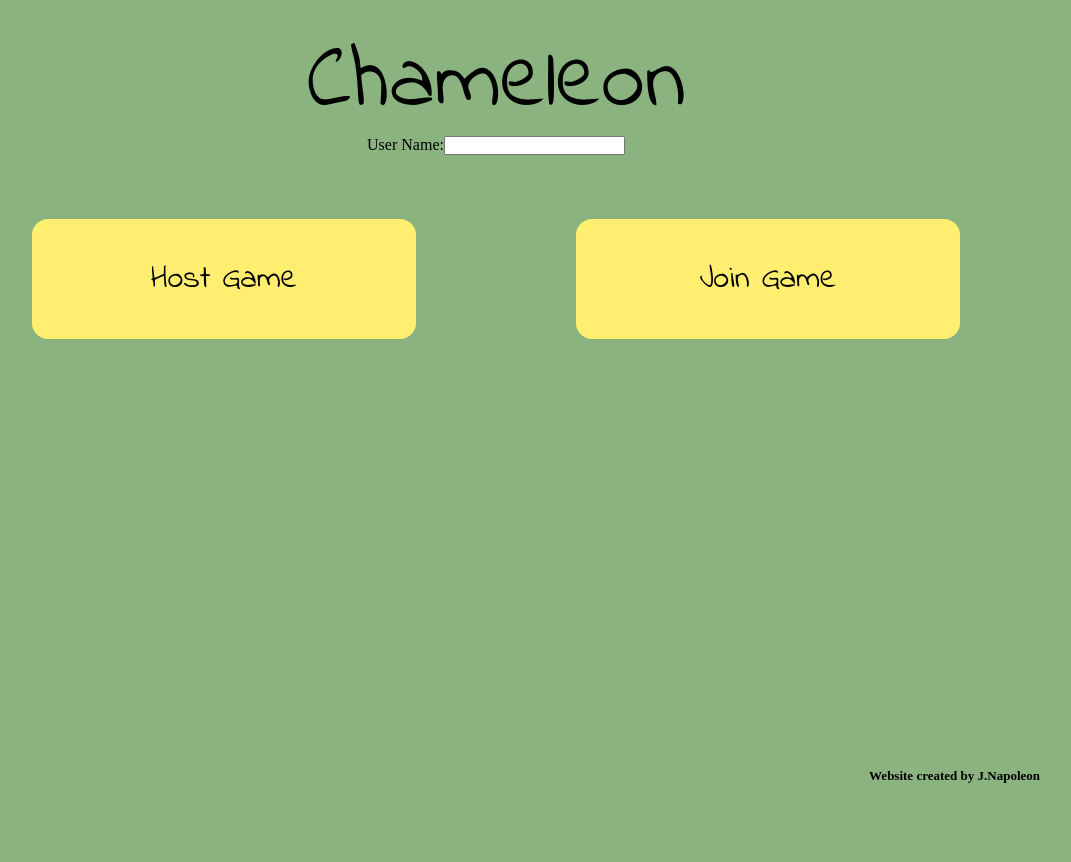
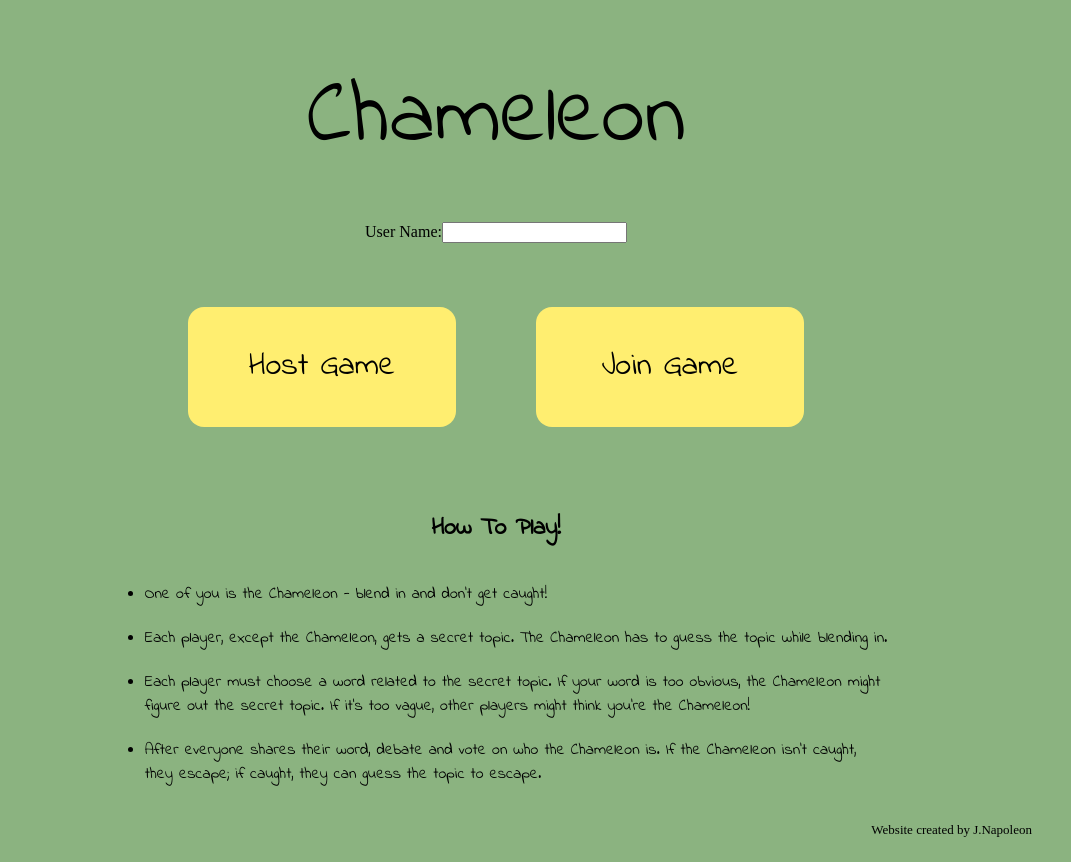
Before and after one commit to jordannapoleon/Chameleon_Clone, a Next.js app: page / in a window 1280 px wide. Shown: the whole page, without its empty margins (144-1215 px from the left). Before the commit the page ends 800 px from the top, so only its background shows below. Built offline with nearby package versions, Linux system fonts and the light colour scheme.

Commit message:
refactored >> restyled >> homepage

```diff
--- a/pages/Home/index.js
+++ b/pages/Home/index.js
@@ -1,9 +1,10 @@
+//Styling
+import css from '@/styles/HomePage.module.css'
+//Imports -> Hooks
 import React from "react";
 import { useRouter } from "next/router";
 import { indieFlower } from "../components/Fonts/Fonts";
 
-//Styling
-import css from '@/styles/HomePage.module.css'
 
 const HomePage = () => {
 
@@ -17,26 +18,39 @@ const HomePage = () => {
     })
 
     return (
-            <main className={`${css.playerContainerHome}`}>
-                <div className={`${css.usernameContainerHome}`}>
-                    <label for="UserName">User Name:
-                    </label>
-                    <input></input>
+        <main className={`${css.homeContainer}`}>
+            <div className={`${css.usernameWrapper}`}>
+                <label for="UserName">User Name:</label>
+                <input type='text' id='UserName'></input>
+            </div>
+            <div className={`${css.selectionWrapper}`}>
+                <button className={`${css.selectionButton} ${indieFlower.className}`} type='button' onClick={() => goToHostGame('host')}>Host Game</button>
+                <button className={`${css.selectionButton} ${indieFlower.className}`}type='button' onClick={() => goToLobby()}>Join Game</button>
+            </div>
+            <div className={`${css.howToPlayWrapper} ${indieFlower.className}`}>
+                <h2>How To Play!</h2>
+                <div>
+                    <ul>
+                        <li>
+                            One of you is the Chameleon - blend in and don’t get caught! <br />
+                        </li>
+                        <li>
+                            Each player, except the Chameleon, gets a secret topic.
+                            The Chameleon has to guess the topic while blending in.
+                        </li>
+                        <li>
+                            Each player must choose a word related to the secret topic.
+                            If your word is too obvious, the Chameleon might <br />
+                            figure out the secret topic. If it’s too vague, other players might think you’re the Chameleon!
+                        </li>
+                        <li>
+                            After everyone shares their word, debate and vote on who the Chameleon is. If the Chameleon isn't caught, <br />
+                            they escape; if caught, they can guess the topic to escape.
+                        </li>
+                    </ul>
                 </div>
-                <div className={`${css.selectionContainerHome}`}>
-                    <button className={`${css.selectionButtonHome} ${indieFlower.className}`} type='button' onClick={() => goToHostGame('host')}>Host Game</button>
-                    <button className={`${css.selectionButtonHome} ${indieFlower.className}`}type='button' onClick={() => goToLobby()}>Join Game</button>
-                </div>
-                {/* <div className={`${css.howToPlayHome} ${indieFlower.className}`}>
-                    <h2>How To Play</h2>
-                    <li>ontrary to popular belief, Lorem Ipsum is not simply random text.</li>
-                    <li>ontrary to popular belief, Lorem Ipsum is not simply random text.</li>
-                    <li>ontrary to popular belief, Lorem Ipsum is not simply random text.</li>
-                    <li>ontrary to popular belief, Lorem Ipsum is not simply random text.</li>
-                    <li>ontrary to popular belief, Lorem Ipsum is not simply random text.</li>
-                </div> */}
-            </main>
-
+            </div>
+        </main>
     )
 };
 
--- a/pages/components/Layout/Footer.js
+++ b/pages/components/Layout/Footer.js
@@ -2,7 +2,7 @@ import css from '@/styles/Layout.module.css'
 
 const Footer = () => {
     return (
-        <h1 className={`${css.footer}`}>Website created by J.Napoleon </h1>
+        <footer className={`${css.footer}`}>Website created by J.Napoleon </footer>
     )
 };
 
--- a/pages/components/Layout/Header.js
+++ b/pages/components/Layout/Header.js
@@ -1,15 +1,16 @@
+//Styling
 import css from '@/styles/Layout.module.css'
-import { useRouter } from 'next/router';
+//Imports
 import { indieFlower } from '../Fonts/Fonts';
 
 const Header = () => {
 
-    const router = useRouter();
-
     return (
-        <a href='http://localhost:3000/'>
-            <h1 className={`${css.header} ${indieFlower.className}`} >Chameleon</h1>
-        </a>
+        <header>
+            <a href='http://localhost:3000/'>
+                <h1 className={`${css.header} ${indieFlower.className}`} >Chameleon</h1>
+            </a>
+        </header>
 
     )
 };
--- a/styles/HomePage.module.css
+++ b/styles/HomePage.module.css
@@ -1,47 +1,58 @@
-.playerContainerHome {
+.homeContainer {
     display: flex;
     width: 100%;
     height: 100%;
     flex-direction: column;
     align-items: center;
+    flex: 1;
+    padding-top: 3vh;
     /* border: 2px solid red; */
-    flex: 1;
-
 };
 
-.usernameContainerHome{
+.usernameWrapper{
+    flex: .5;
+    display: flex;
+    width: 100%;
+    border: 1px solid red;
+
+}
+.selectionWrapper{
     flex: 1;
     display: flex;
     width: 100%;
-    padding: 3vh;
-
-
-}
-.selectionContainerHome{
-    flex: .5;
-    display: flex;
-    width: 100%;
+    column-gap: 10vh;
+    justify-content: center;
+    margin: 8vh 0 8vh 0;
 }
 
-
-.selectionButtonHome {
+.selectionButton {
     color: rgb(0, 0, 0);
     background-color: rgb(255, 238, 112);
     border-color: rgba(255, 255, 255, 0);
-    flex: 1;
-    margin: 8vh 10vh 8vh 10vh;
-    height: 15vh;
     border-radius: 2vh;
     font-size: 200%;
+    transition: transform 0.3s, box-shadow 0.3s;
+    height: 15vh;
+    width: 25%;
 }
-.selectionButtonHome:hover {
+.selectionButton:hover {
     color: rgb(255, 238, 112);
     background-color: rgb(139, 179, 128);
+    border: .3vh solid rgb(255, 238, 112);
+    box-shadow: 1px solid black;
+    transform: rotate(5deg) scale(1.1) translate(5px, 5px);
 }
 
-.howToPlayHome {
+.howToPlayWrapper{
+    flex: 1;
     display: flex;
     flex-direction: column;
-    justify-content: center;
-    align-items: center;
 }
+.howToPlayWrapper h2{
+    align-self: center;
+    font-size: 3vh;
+}
+.howToPlayWrapper ul li {
+    margin-bottom: 2.5vh;
+    font-size: 2vh
+}
--- a/styles/Layout.module.css
+++ b/styles/Layout.module.css
@@ -1,8 +1,9 @@
 .header{
     align-items: center;
     justify-content: center;
-    height: 13vh;
+    height: 5vh;
     font-size: 11vh;
+    flex: 1;
 
 }
 
@@ -16,6 +17,7 @@
 
 .footer,
 .header {
+
     width: 100%;
     display: flex;
 }
--- a/styles/globals.css
+++ b/styles/globals.css
@@ -46,6 +46,7 @@
   display: flex;
   flex-direction: column;
   align-items: center;
+  box-sizing: border-box;
   padding: 2rem 6rem 0 6rem ;
   min-height: 100vh;
 }
@@ -83,11 +84,9 @@
   }
 }
 
-* {
+/* * {
   box-sizing: border-box;
-  padding: 0;
-  margin: 0;
-}
+} */
 
 html,
 body {
```
